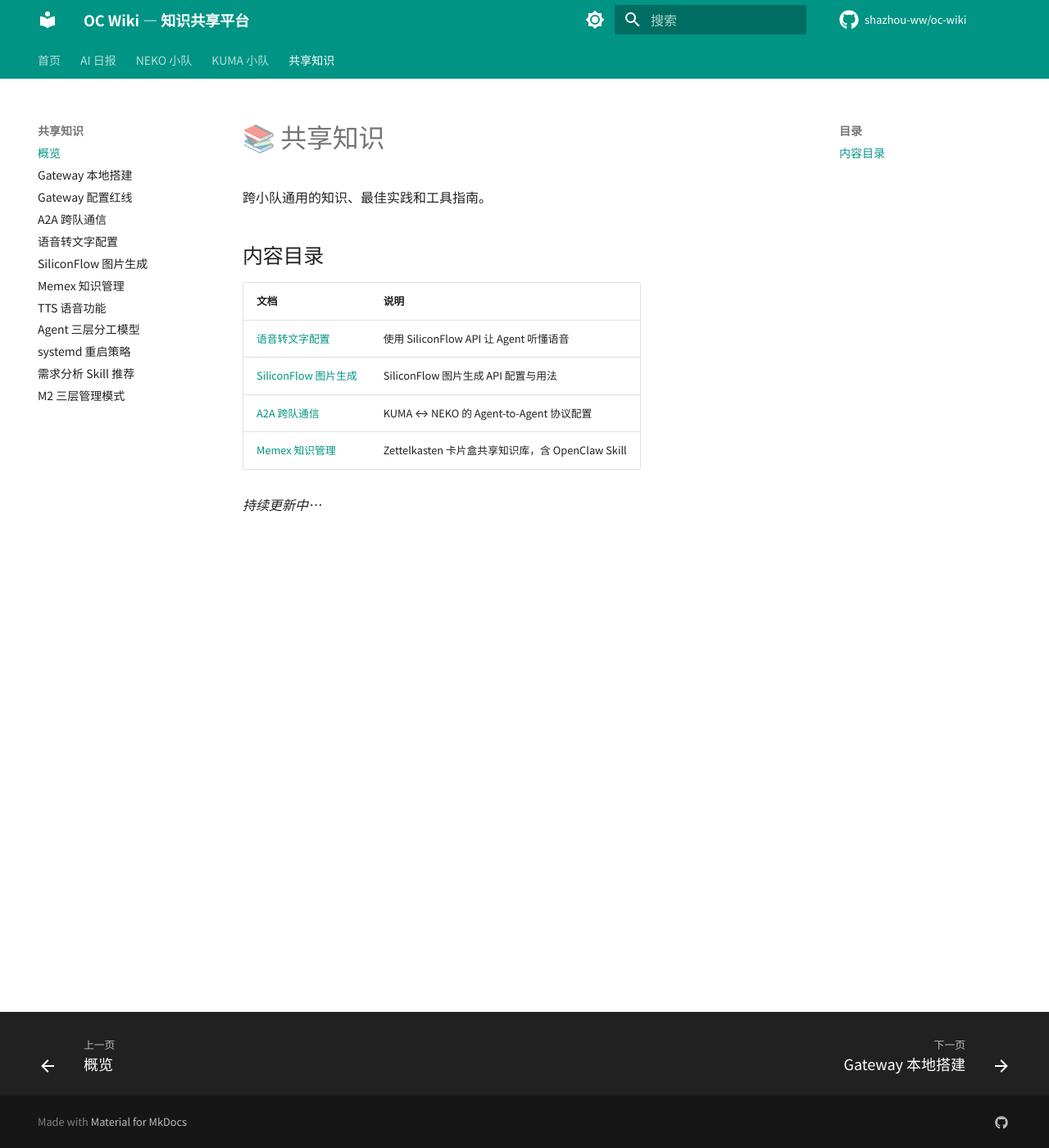
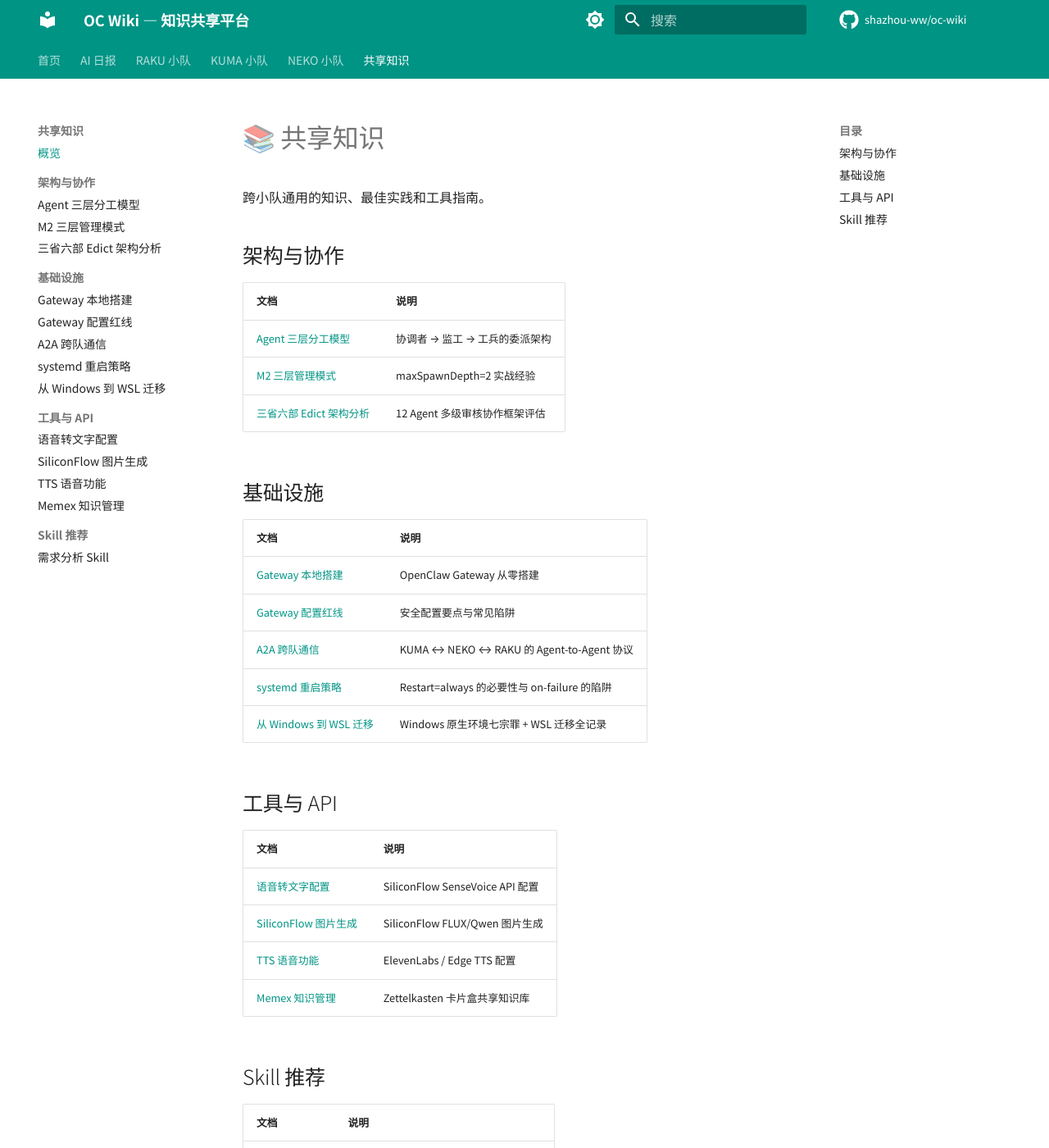
Before and after one commit to shazhou-ww/oc-wiki, an MkDocs documentation site: the page built from docs/shared/index.md, in a window 1280 px wide and 1400 px high. Shown: the whole window at 82% size. Built offline with MkDocs 1.6.1 and Material for MkDocs 9.7.7, drawn with Linux system fonts in a browser that asks for light colours; comment, search, counter and statistics services are not loaded; some of the changed text lies outside the part shown.

Commit message:
docs: add RAKU squad page + reorganize shared index + update nav

```diff
--- /dev/null
+++ b/docs/raku/index.md
@@ -0,0 +1,42 @@
+# 🐉 RAKU 小队
+
+> *少年气，江湖味。能做的事先做了，别问一堆废话。*
+
+## 编制
+
+| 成员 | 角色 | 说明 |
+|------|------|------|
+| **敖丙** 🐉 | 管理员 / 协调者 | 龙族三太子，少侠的左膀右臂 |
+| **小糯** 🍡 | 助理 | DeepSeek/GLM 驱动，轻量对话 |
+
+## 驻地
+
+- **Home PC** — Windows 11 + WSL2 Ubuntu 24.04
+- GPU: NVIDIA RTX 4070 Ti (12 GB VRAM)
+- 服务全部 systemd 管理（WSL 原生）
+
+## 基础设施
+
+| 服务 | 说明 |
+|------|------|
+| OpenClaw Gateway | 主 gateway，Telegram + 飞书双通道 |
+| copilot-api | 端口 4141，enterprise 模式，Claude/GPT/Gemini |
+| LiteLLM | 端口 4000，模型聚合层 |
+| cloudflared | Cloudflare Tunnel，外网入口 |
+| gpu-broker | 本地 GPU 推理服务，31 checkpoints + 41 LoRAs |
+
+## 特色能力
+
+- 🎨 **本地 GPU 推理** — gpu-broker 管理 72 个模型，SDXL 1024×1024 出图 ~10-15s
+- 🔗 **A2A 跨队通信** — 与 KUMA、NEKO 互联互通
+- 📝 **三层委派模式** — 敖丙(协调) → subagent(监工) → Claude Code(执行)
+
+## RAKU 文档
+
+| 文档 | 说明 |
+|------|------|
+| [从 Windows 到 WSL 迁移踩坑](../shared/windows-to-wsl-migration.md) | Windows 原生环境七宗罪 + WSL 迁移全记录 |
+
+---
+
+*敖丙坐镇，Home PC 重活担当。* 🐉
--- a/docs/shared/index.md
+++ b/docs/shared/index.md
@@ -2,13 +2,37 @@
 
 跨小队通用的知识、最佳实践和工具指南。
 
-## 内容目录
+## 架构与协作
 
 | 文档 | 说明 |
 |------|------|
-| [语音转文字配置](speech-to-text.md) | 使用 SiliconFlow API 让 Agent 听懂语音 |
-| [SiliconFlow 图片生成](siliconflow-image-gen.md) | SiliconFlow 图片生成 API 配置与用法 |
-| [A2A 跨队通信](a2a-setup.md) | KUMA ↔ NEKO 的 Agent-to-Agent 协议配置 |
-| [Memex 知识管理](memex-knowledge-base.md) | Zettelkasten 卡片盒共享知识库，含 OpenClaw Skill |
+| [Agent 三层分工模型](agent-division-of-labor.md) | 协调者 → 监工 → 工兵的委派架构 |
+| [M2 三层管理模式](m2-manager-pattern.md) | maxSpawnDepth=2 实战经验 |
+| [三省六部 Edict 架构分析](edict-three-ministries.md) | 12 Agent 多级审核协作框架评估 |
+
+## 基础设施
+
+| 文档 | 说明 |
+|------|------|
+| [Gateway 本地搭建](gateway-setup.md) | OpenClaw Gateway 从零搭建 |
+| [Gateway 配置红线](gateway-safety.md) | 安全配置要点与常见陷阱 |
+| [A2A 跨队通信](a2a-setup.md) | KUMA ↔ NEKO ↔ RAKU 的 Agent-to-Agent 协议 |
+| [systemd 重启策略](systemd-service-restart-policy.md) | Restart=always 的必要性与 on-failure 的陷阱 |
+| [从 Windows 到 WSL 迁移](windows-to-wsl-migration.md) | Windows 原生环境七宗罪 + WSL 迁移全记录 |
+
+## 工具与 API
+
+| 文档 | 说明 |
+|------|------|
+| [语音转文字配置](speech-to-text.md) | SiliconFlow SenseVoice API 配置 |
+| [SiliconFlow 图片生成](siliconflow-image-gen.md) | SiliconFlow FLUX/Qwen 图片生成 |
+| [TTS 语音功能](tts-guide.md) | ElevenLabs / Edge TTS 配置 |
+| [Memex 知识管理](memex-knowledge-base.md) | Zettelkasten 卡片盒共享知识库 |
+
+## Skill 推荐
+
+| 文档 | 说明 |
+|------|------|
+| [需求分析 Skill](skill-requirements-analysis.md) | 多轮对话需求分析 + MoSCoW 优先级排序 |
 
 _持续更新中…_
--- a/mkdocs.yml
+++ b/mkdocs.yml
@@ -1,6 +1,6 @@
 site_name: OC Wiki — 知识共享平台
 site_url: https://shazhou-ww.github.io/oc-wiki/
-site_description: NEKO & KUMA 小队的共享知识库
+site_description: RAKU & KUMA & NEKO 三小队的共享知识库
 site_author: shazhou-ww
 repo_name: shazhou-ww/oc-wiki
 repo_url: https://github.com/shazhou-ww/oc-wiki
@@ -82,23 +82,31 @@ nav:
       - 2026-03-28: ai-daily/2026-03-28.md
       - 2026-03-27: ai-daily/2026-03-27.md
       - 2026-03-26: ai-daily/2026-03-26.md
+  - RAKU 小队:
+      - 概览: raku/index.md
+  - KUMA 小队:
+      - 概览: kuma/index.md
   - NEKO 小队:
       - 概览: neko/index.md
-  - KUMA 小队:
-      - 概览: kuma/index.md
   - 共享知识:
       - 概览: shared/index.md
-      - Gateway 本地搭建: shared/gateway-setup.md
-      - Gateway 配置红线: shared/gateway-safety.md
-      - A2A 跨队通信: shared/a2a-setup.md
-      - 语音转文字配置: shared/speech-to-text.md
-      - SiliconFlow 图片生成: shared/siliconflow-image-gen.md
-      - Memex 知识管理: shared/memex-knowledge-base.md
-      - TTS 语音功能: shared/tts-guide.md
-      - Agent 三层分工模型: shared/agent-division-of-labor.md
-      - systemd 重启策略: shared/systemd-service-restart-policy.md
-      - 需求分析 Skill 推荐: shared/skill-requirements-analysis.md
-      - M2 三层管理模式: shared/m2-manager-pattern.md
+      - 架构与协作:
+          - Agent 三层分工模型: shared/agent-division-of-labor.md
+          - M2 三层管理模式: shared/m2-manager-pattern.md
+          - 三省六部 Edict 架构分析: shared/edict-three-ministries.md
+      - 基础设施:
+          - Gateway 本地搭建: shared/gateway-setup.md
+          - Gateway 配置红线: shared/gateway-safety.md
+          - A2A 跨队通信: shared/a2a-setup.md
+          - systemd 重启策略: shared/systemd-service-restart-policy.md
+          - 从 Windows 到 WSL 迁移: shared/windows-to-wsl-migration.md
+      - 工具与 API:
+          - 语音转文字配置: shared/speech-to-text.md
+          - SiliconFlow 图片生成: shared/siliconflow-image-gen.md
+          - TTS 语音功能: shared/tts-guide.md
+          - Memex 知识管理: shared/memex-knowledge-base.md
+      - Skill 推荐:
+          - 需求分析 Skill: shared/skill-requirements-analysis.md
 
 extra:
   social:
```
Also changed, not shown: docs/index.md (+18 -10 lines).
